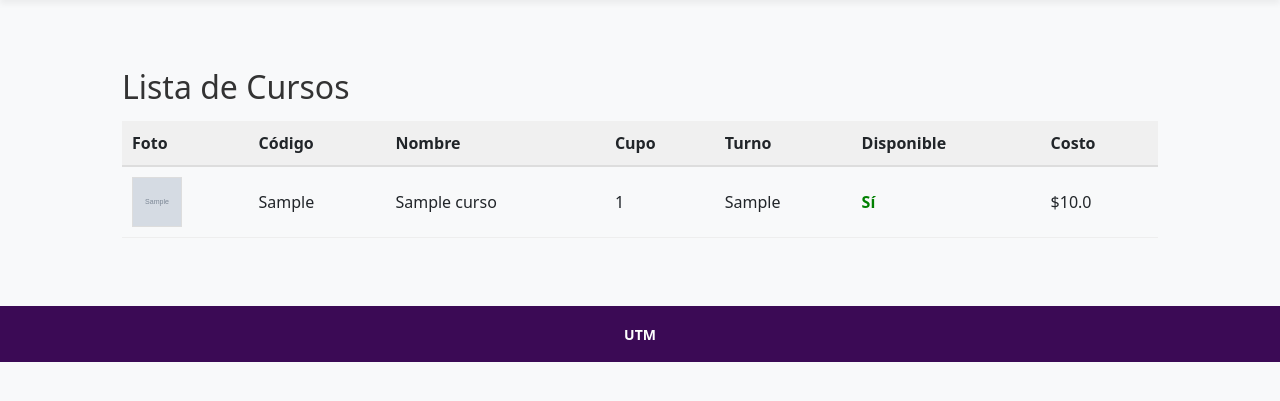
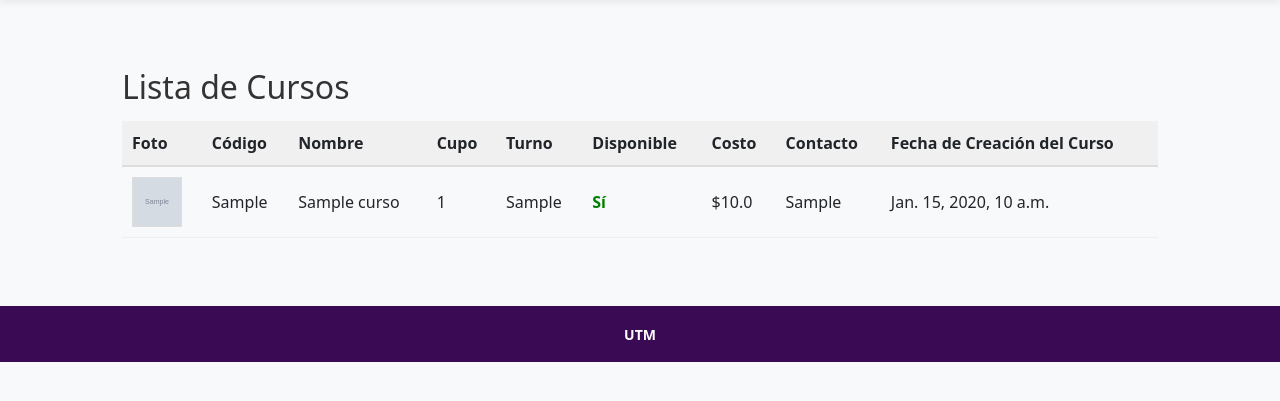
Before and after one commit to Alexisswtfnomedejaponermesoloalexis/CursosDjango-Individual, a Django app: page / in a window 1280 px wide. Shown: the part 242-643 px from the top of the page. Run offline with Django 5.2, Linux system fonts and the light colour scheme; tables that the repository leaves empty hold one stand-in row (values such as "Sample post"); grey boxes marked "Sample" are stand-in pictures; some libraries are stand-ins or nearby versions.

Commit message:
commit3 3:10pm tipos de dato

```diff
--- a/CursosDjango/cursos/models.py
+++ b/CursosDjango/cursos/models.py
@@ -8,6 +8,7 @@ class Cursos(models.Model):
     turnoCurso = models.CharField(max_length=10, verbose_name="Turno del curso")
     cupo_maximo = models.IntegerField(default=30,verbose_name="Cupo máximo del curso")
     costo = models.FloatField(default=0.0, verbose_name="Costo del curso")
+    contacto = models.EmailField(null=True, blank=True, verbose_name="Contacto del Curso")
     disponible = models.BooleanField(default=True,verbose_name="¿Se encuentra habilitado el curso?")
     imagen = models.ImageField(null=True,upload_to="fotos",verbose_name="Fotografía del curso")
     created = models.DateTimeField(auto_now_add=True) #Fecha y tiempo
--- a/CursosDjango/cursos/templates/cursos/principal.html
+++ b/CursosDjango/cursos/templates/cursos/principal.html
@@ -16,6 +16,8 @@
                 <th>Turno</th>
                 <th>Disponible</th>
                 <th>Costo</th>
+                <th>Contacto</th>
+                <th>Fecha de Creación del Curso</th>
             </tr>
         </thead>
         <tbody>
@@ -36,6 +38,8 @@
                     {% endif %}
                 </td>
                 <td>${{curso.costo}}</td>
+                <td>{{curso.contacto}}</td>
+                <td>{{curso.created}}</td>
             </tr>
             {% endfor %}
         </tbody>
```
Also changed, not shown: CursosDjango/cursos/migrations/0008_cursos_contacto.py (added), CursosDjango/cursos/migrations/0009_alter_cursos_contacto.py (added).
